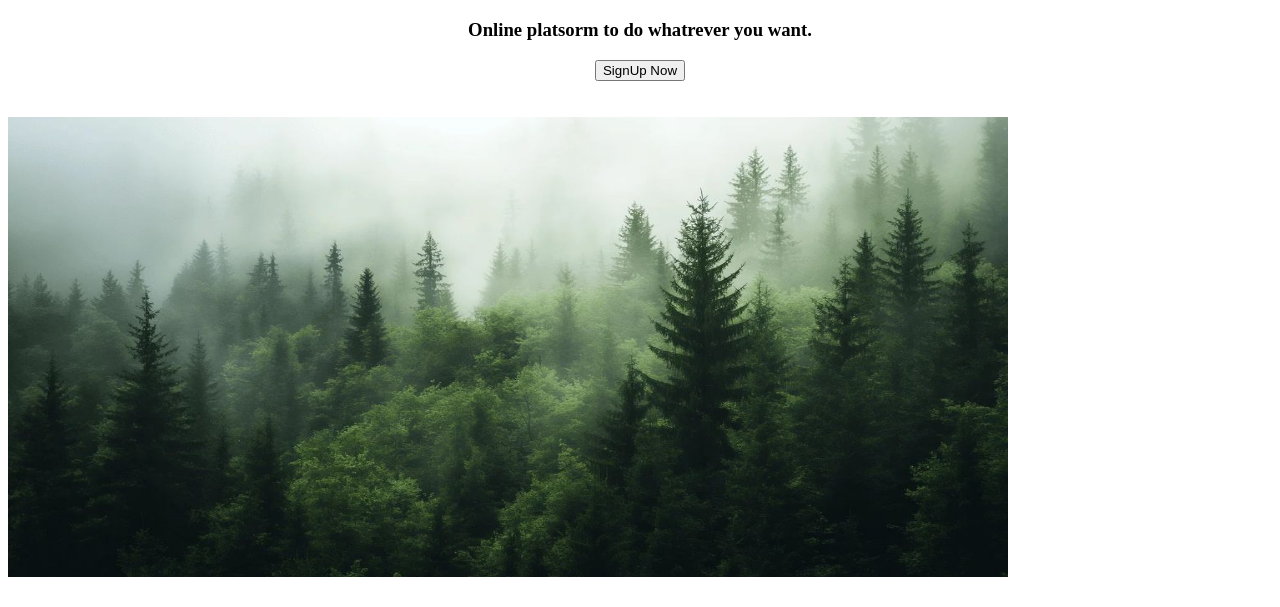
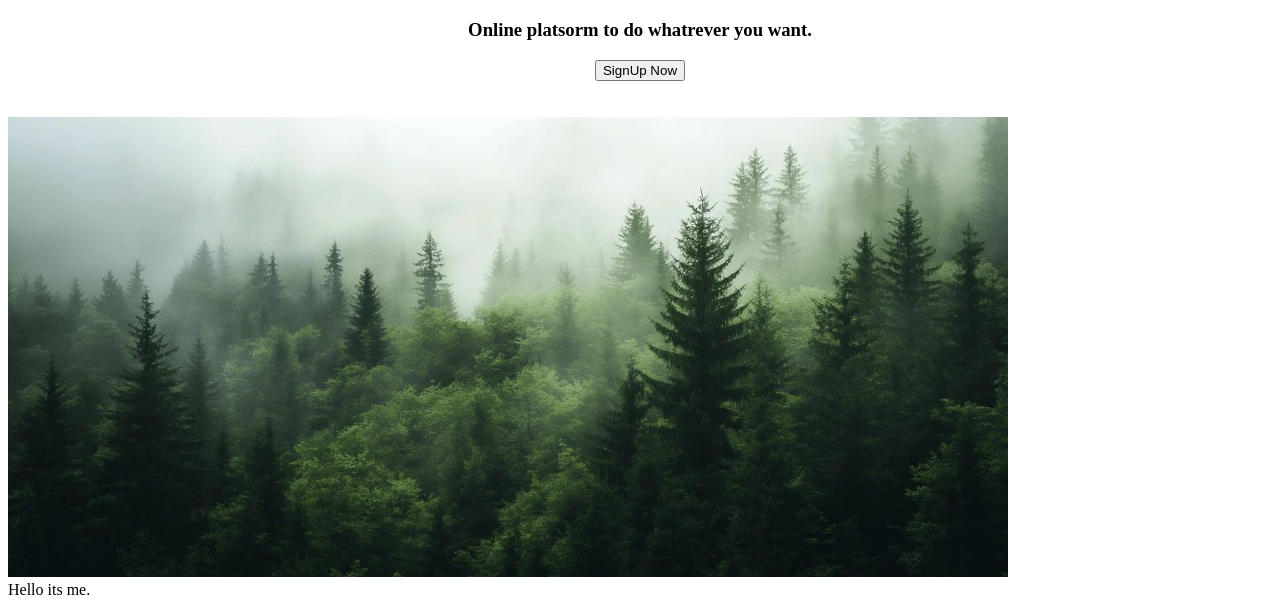
Before and after one commit to Sumantra27/100xDevs, a plain HTML site: page basic web/index.html in a window 1280 px wide. Shown: the part 701-1308 px from the top of the page. Drawn offline with Linux system fonts and the light colour scheme.

Commit message:
Update index.html

```diff
--- a/basic web/index.html
+++ b/basic web/index.html
@@ -54,6 +54,9 @@
 <br>
 
 <img src="image3.jpg" width="1000px" height="460px">
+ <div>
+    Hello its me.
+ </div>
 
 </body>
 </html>
```
